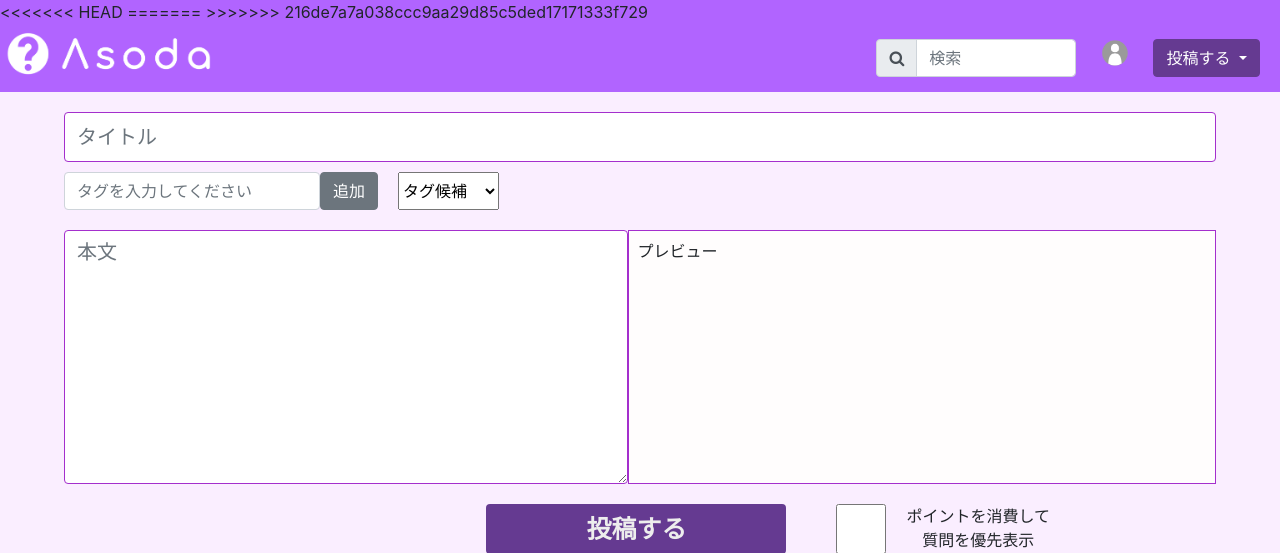
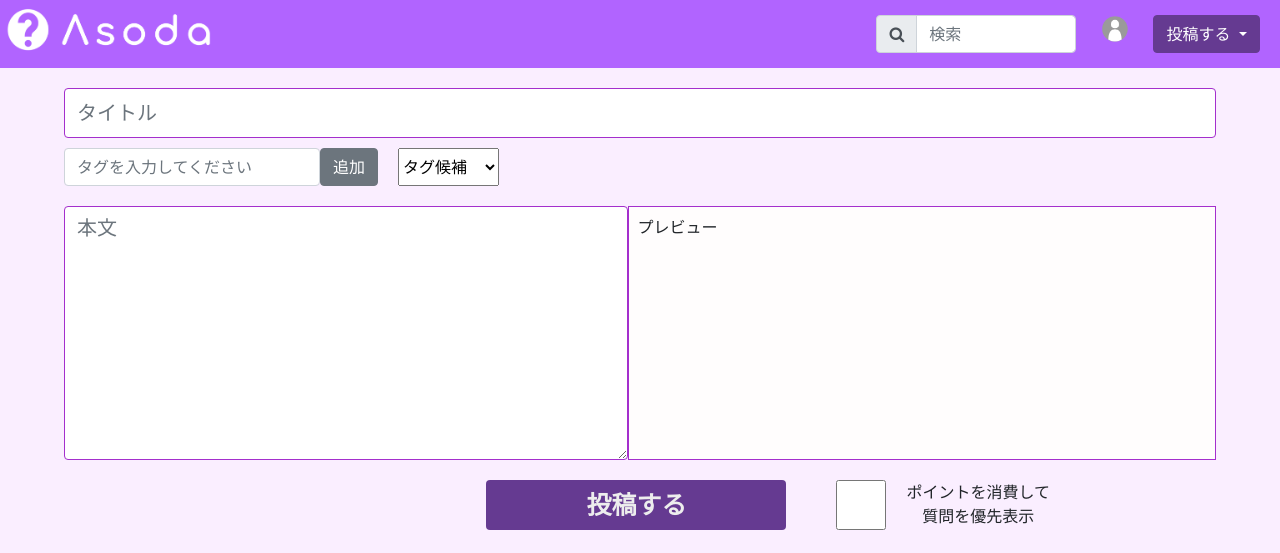
Before and after one commit to hrt4423/SD3A_Group2, a PHP site: page /questionCreation.php in a window 1280 px wide. Shown: the top 553 px of the page. Run offline with PHP 8.4, Linux system fonts and the light colour scheme; a user stored in the database is signed in; data comes from the database, SQL or seed files in the repository; some libraries are stand-ins or nearby versions.

Commit message:
saveし忘れ

```diff
--- a/src/questionCreation.php
+++ b/src/questionCreation.php
@@ -318,8 +318,6 @@
   <body>
     <!-- body部分とstyle部分とscript部分をコピーして使ってください -->
     <div class="header_size">
-<<<<<<< HEAD
-=======
     <?php
         require_once('./dao/Users.php');
         $users = new Users;
@@ -329,7 +327,6 @@
           $userIconPath = $users->getUserIconPathById($USESR_ID);
         }
       ?>
->>>>>>> 216de7a7a038ccc9aa29d85c5ded17171333f729
       <div class="horizontal">
         <img class="logo" src="./images/logo.png" height="60" alt="ロゴ" />
         <div class="right">
```
